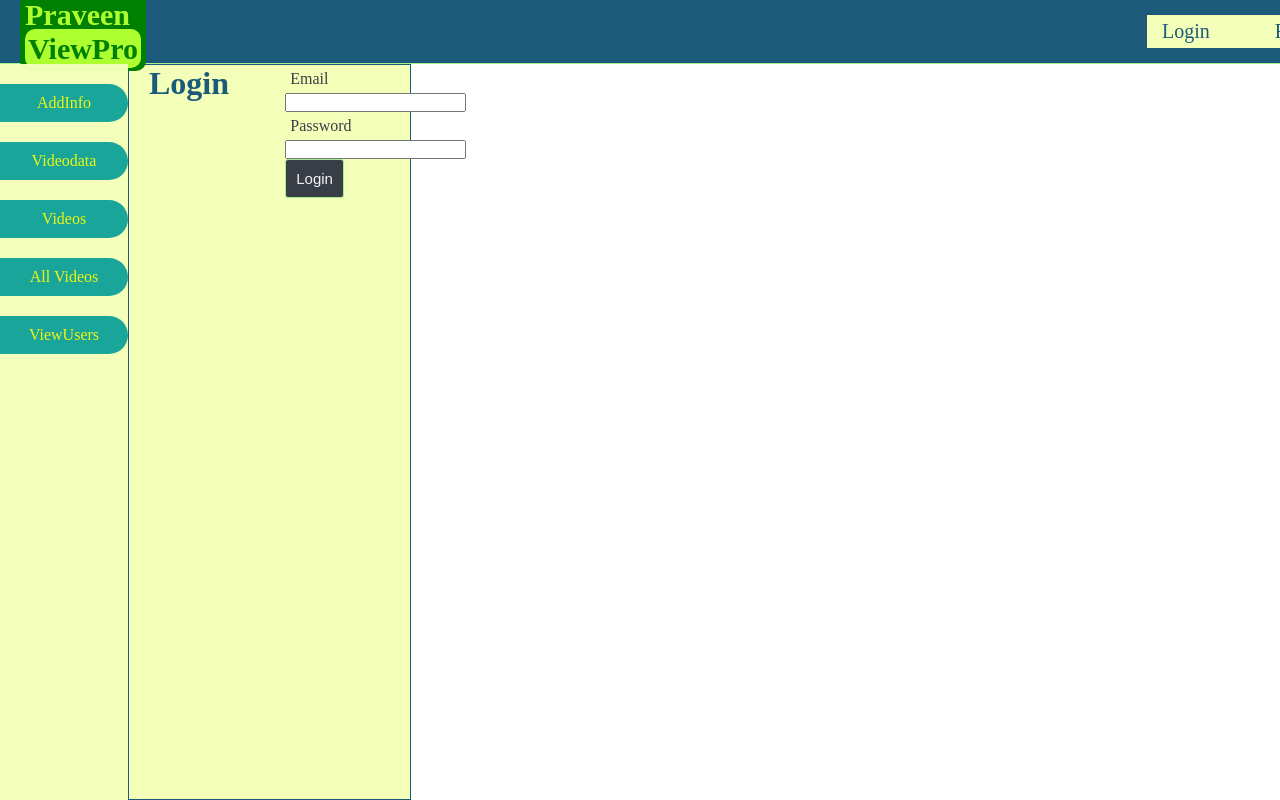
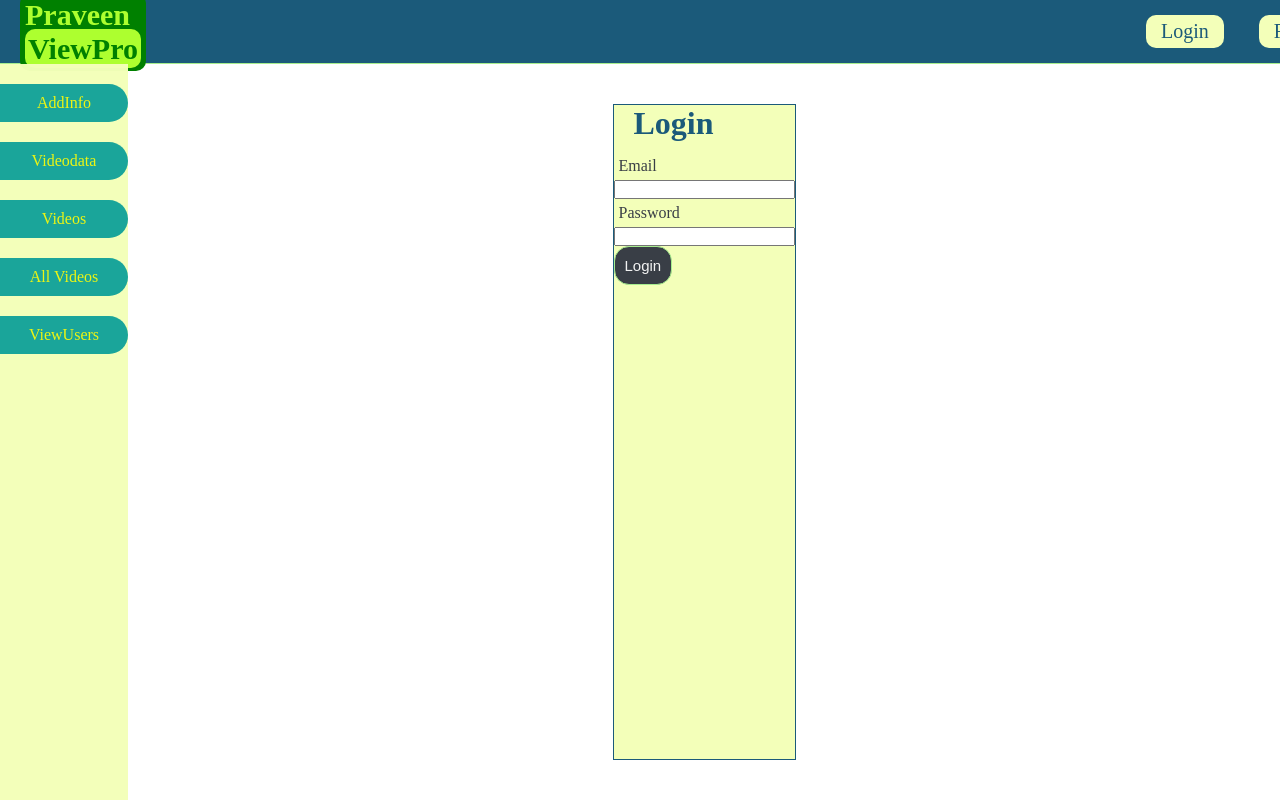
Before and after one commit to PraveenC786/Video_Vault_Reactjs, a React (Vite) app: page /login in a window 1280 px wide. Shown: the top 800 px of the page. Built offline with nearby package versions, Linux system fonts and the light colour scheme.

Commit message:
Change some styles on login register form

```diff
--- a/src/authentication/Login.jsx
+++ b/src/authentication/Login.jsx
@@ -50,7 +50,7 @@ const Login = () => {
     }
   }
   return (
-    <main className='reg_login'>
+    <main className='reg_login_form'>
 
     <h1>Login</h1>
 
--- a/src/authentication/Register.jsx
+++ b/src/authentication/Register.jsx
@@ -36,7 +36,7 @@ const Register = () => {
     }
   return (
     <>
-     <main className="reg_login">
+     <main className="reg_login_form">
     <h1>Register</h1>
 
       <form onSubmit={handleSubmit}>
--- a/src/global.css
+++ b/src/global.css
@@ -40,8 +40,7 @@ nav{
 .reg_login{
     display: flex;
     gap: 20%;
-    border: 1px solid #1b5a7a;
-    background-color: #f3ffb9;
+
 }
 .reg_login a , .logout_btn {
     text-decoration: none;
@@ -83,7 +82,15 @@ nav{
     border-top-right-radius: 20px;
     border-bottom-right-radius: 20px;
 }
-
+/* Login register form styles  */
+.reg_login_form{
+border: 1px solid #1b5a7a;
+    background-color: #f3ffb9;
+    margin: 40px auto;
+    button{
+        border-radius: 15px;
+    }
+}
 /* videodata styles  start */
 
 .vdataBlock{
```
